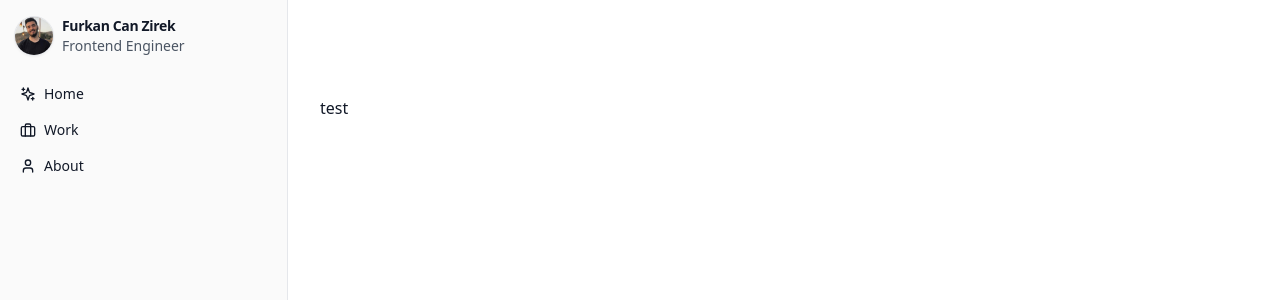
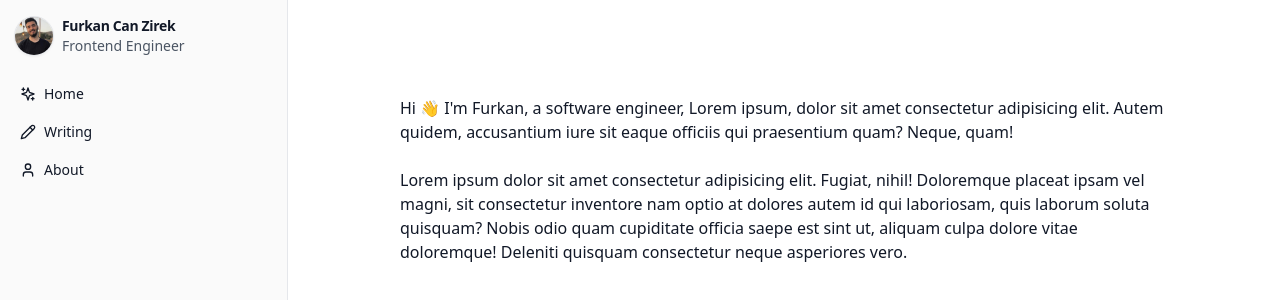
Before and after one commit to furkancanzirek/homepage, a Next.js app: page / in a window 1280 px wide. Shown: the top 300 px of the page. Built offline with nearby package versions, Linux system fonts and the light colour scheme.

Commit message:
feat: change menu icons and edit on scroll area

```diff
--- a/app/page.tsx
+++ b/app/page.tsx
@@ -1,9 +1,20 @@
 import Image from "next/image";
+import { ScrollArea } from "@/components/commons/ScrollArea";
 
 export default function Home() {
   return (
-    <div className="content-wrapper flex-1">
-      test
-    </div>
+    <ScrollArea className="flex-1">
+      <div className="content-wrapper">
+        <div className="content">
+          <p>
+
+            Hi 👋 I'm Furkan, a software engineer, Lorem ipsum, dolor sit amet consectetur adipisicing elit. Autem quidem, accusantium iure sit eaque officiis qui praesentium quam? Neque, quam!
+          </p>
+          <p>
+            Lorem ipsum dolor sit amet consectetur adipisicing elit. Fugiat, nihil! Doloremque placeat ipsam vel magni, sit consectetur inventore nam optio at dolores autem id qui laboriosam, quis laborum soluta quisquam? Nobis odio quam cupiditate officia saepe est sint ut, aliquam culpa dolore vitae doloremque! Deleniti quisquam consectetur neque asperiores vero.
+          </p>
+        </div>
+      </div>
+    </ScrollArea>
   );
 }
--- a/components/commons/ScrollArea.tsx
+++ b/components/commons/ScrollArea.tsx
@@ -12,8 +12,7 @@ export const ScrollArea: React.FC<ScrollAreaProps> = ({
   className,
 }) => {
   return (
-    <div className={cn("scrollable-area", className)}>
-      {title && <h2>{title}</h2>}
+    <div className={cn("scrollable-area relative w-full", className)}>
       {children}
     </div>
   );
--- a/components/menu/MenuContent.tsx
+++ b/components/menu/MenuContent.tsx
@@ -21,7 +21,7 @@ export const MenuContent: React.FC<{}> = ({}) => {
             <span className="text-gray-600">Frontend Engineer</span>
           </div>
         </Link>
-        <ul>
+        <ul className="space-y-0.5">
           {MENU_LINKS.map((link) => (
             <NavigationLink
               key={link.href}
--- a/lib/constants.tsx
+++ b/lib/constants.tsx
@@ -1,5 +1,5 @@
 //import from lucide
-import { BriefcaseIcon, SparklesIcon, UserIcon } from "lucide-react";
+import { PencilIcon, SparklesIcon, UserIcon } from "lucide-react";
 export const MENU_LINKS = [
   {
     label: "Home",
@@ -7,15 +7,13 @@ export const MENU_LINKS = [
     icon: <SparklesIcon size={16} />,
   },
   {
-    label: "Work",
-    href: "/work",
-    //find a icon interesting for about
-    icon: <BriefcaseIcon size={16} />,
+    label: "Writing",
+    href: "/writing",
+    icon: <PencilIcon size={16} />
   },
   {
     label: "About",
     href: "/about",
-    //find a icon interesting for about
     icon: <UserIcon size={16} />
   },
 ];
```
